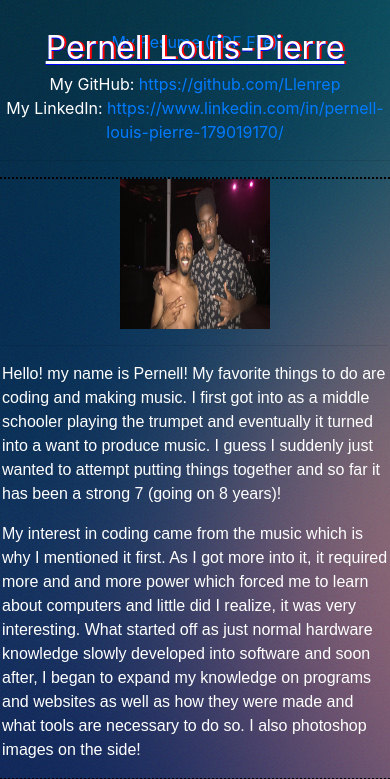
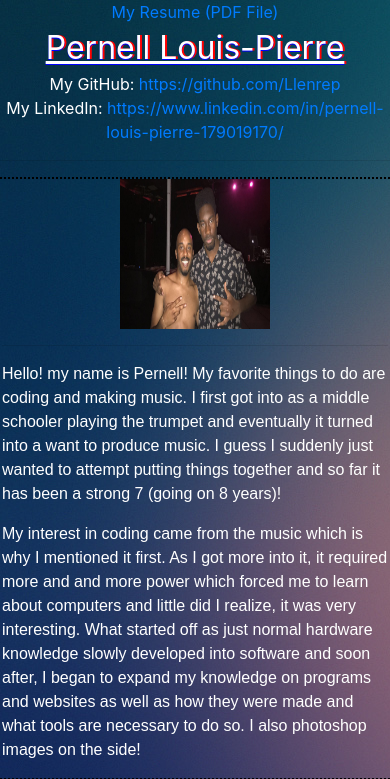
Before and after one commit to Llenrep/Portfolio, a plain HTML site: page index.html in a window 390 px wide. Shown: the top 779 px of the page. Drawn offline with nearby package versions, Linux system fonts and the light colour scheme.

Commit message:
finishing touches

```diff
--- a/css/style.css
+++ b/css/style.css
@@ -26,3 +26,11 @@ p, ul, li, div {
     bottom: 30px;
     /* border: 0.5px solid black; */
 }
+
+@media screen and (max-width: 750px){
+    #Resume{
+        bottom: 0px;
+        top: 0px
+    }
+
+}
```
